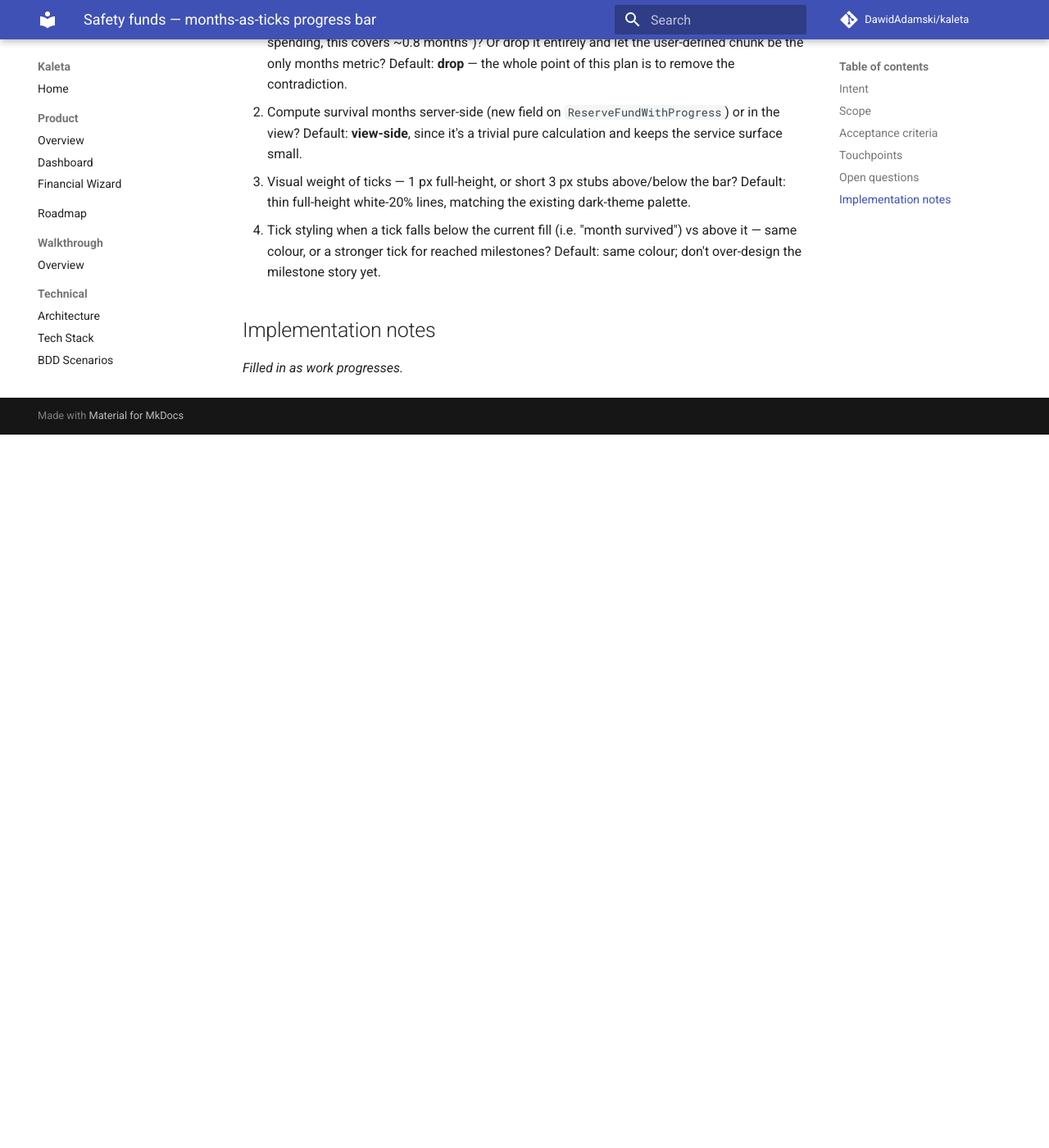
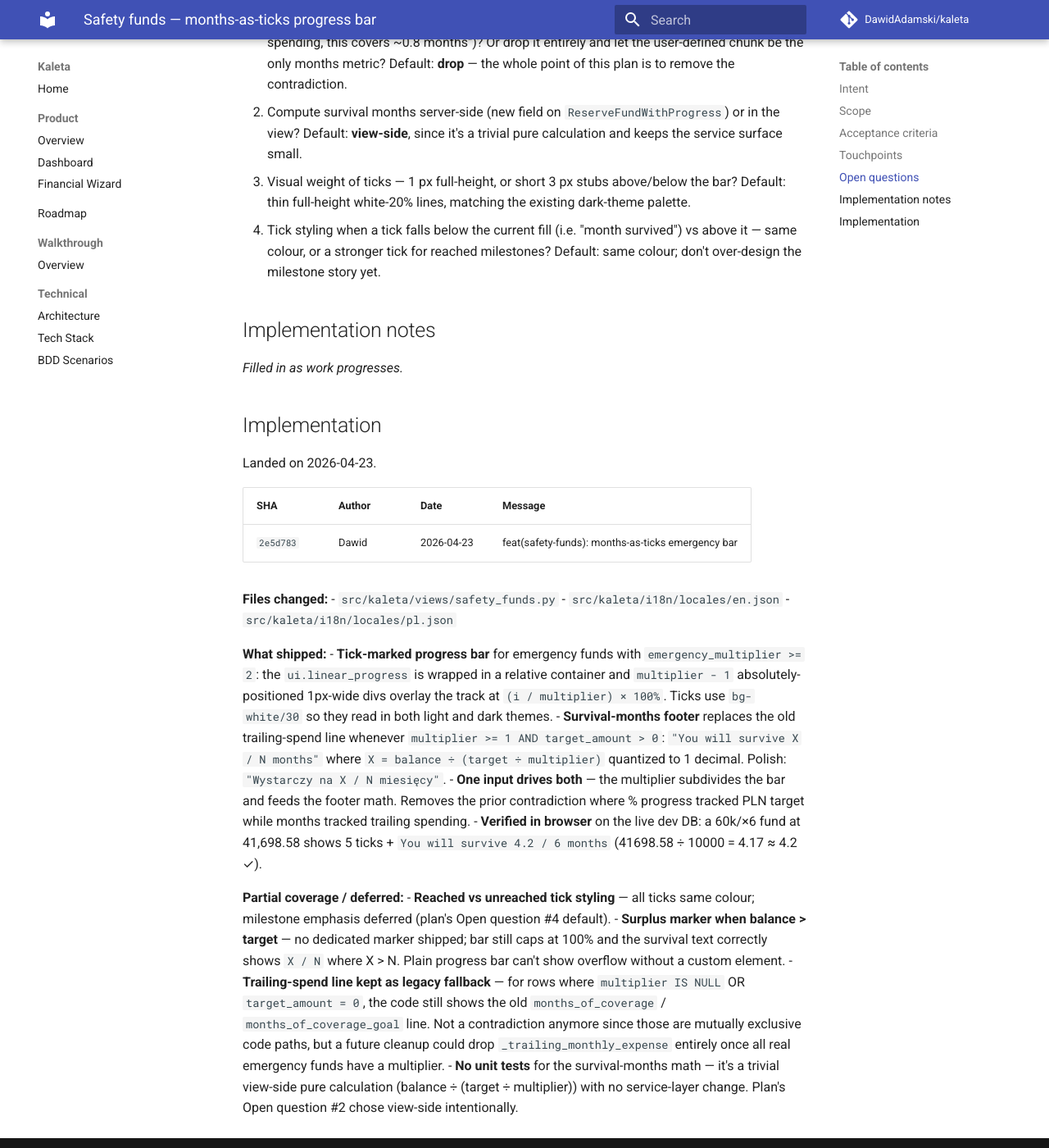
Before and after one commit to DawidAdamski/kaleta, an MkDocs documentation site: the page built from docs/plans/archive/safety-funds-months-bar.md, in a window 1280 px wide and 1400 px high, scrolled down 2163 px. Shown: the whole window at 82% size. Built offline with MkDocs 1.6.1 and Material for MkDocs 9.7.7, drawn with Linux system fonts in a browser that asks for light colours; comment, search, counter and statistics services are not loaded; before the commit the page ends 2693 px from its top, so only the background shows below that.

Commit message:
docs(plans): archive safety-funds-months-bar
Implementation landed in 2e5d783.

Co-Authored-By: Claude Opus 4.7 <noreply@anthropic.com>

```diff
--- a/docs/plans/safety-funds-months-bar.md
+++ b/docs/plans/archive/safety-funds-months-bar.md
@@ -3,7 +3,8 @@ plan_id: safety-funds-months-bar
 title: Safety funds — months-as-ticks progress bar
 area: wizard
 effort: small
-status: draft
+status: archived
+archived_at: 2026-04-23
 roadmap_ref: ../product/financial-wizard.md#4-safety--reserve-funds
 ---
 
@@ -112,3 +113,28 @@ Out of scope:
 
 ## Implementation notes
 _Filled in as work progresses._
+
+## Implementation
+
+Landed on 2026-04-23.
+
+| SHA | Author | Date | Message |
+|---|---|---|---|
+| `2e5d783` | Dawid | 2026-04-23 | feat(safety-funds): months-as-ticks emergency bar |
+
+**Files changed:**
+- `src/kaleta/views/safety_funds.py`
+- `src/kaleta/i18n/locales/en.json`
+- `src/kaleta/i18n/locales/pl.json`
+
+**What shipped:**
+- **Tick-marked progress bar** for emergency funds with `emergency_multiplier >= 2`: the `ui.linear_progress` is wrapped in a relative container and `multiplier - 1` absolutely-positioned 1px-wide divs overlay the track at `(i / multiplier) × 100%`. Ticks use `bg-white/30` so they read in both light and dark themes.
+- **Survival-months footer** replaces the old trailing-spend line whenever `multiplier >= 1 AND target_amount > 0`: `"You will survive X / N months"` where `X = balance ÷ (target ÷ multiplier)` quantized to 1 decimal. Polish: `"Wystarczy na X / N miesięcy"`.
+- **One input drives both** — the multiplier subdivides the bar and feeds the footer math. Removes the prior contradiction where % progress tracked PLN target while months tracked trailing spending.
+- **Verified in browser** on the live dev DB: a 60k/×6 fund at 41,698.58 shows 5 ticks + `You will survive 4.2 / 6 months` (41698.58 ÷ 10000 = 4.17 ≈ 4.2 ✓).
+
+**Partial coverage / deferred:**
+- **Reached vs unreached tick styling** — all ticks same colour; milestone emphasis deferred (plan's Open question #4 default).
+- **Surplus marker when balance > target** — no dedicated marker shipped; bar still caps at 100% and the survival text correctly shows `X / N` where X > N. Plain progress bar can't show overflow without a custom element.
+- **Trailing-spend line kept as legacy fallback** — for rows where `multiplier IS NULL` OR `target_amount = 0`, the code still shows the old `months_of_coverage` / `months_of_coverage_goal` line. Not a contradiction anymore since those are mutually exclusive code paths, but a future cleanup could drop `_trailing_monthly_expense` entirely once all real emergency funds have a multiplier.
+- **No unit tests** for the survival-months math — it's a trivial view-side pure calculation (balance ÷ (target ÷ multiplier)) with no service-layer change. Plan's Open question #2 chose view-side intentionally.
```
Also changed, not shown: docs/plans/README.md (+1 -1 lines).
